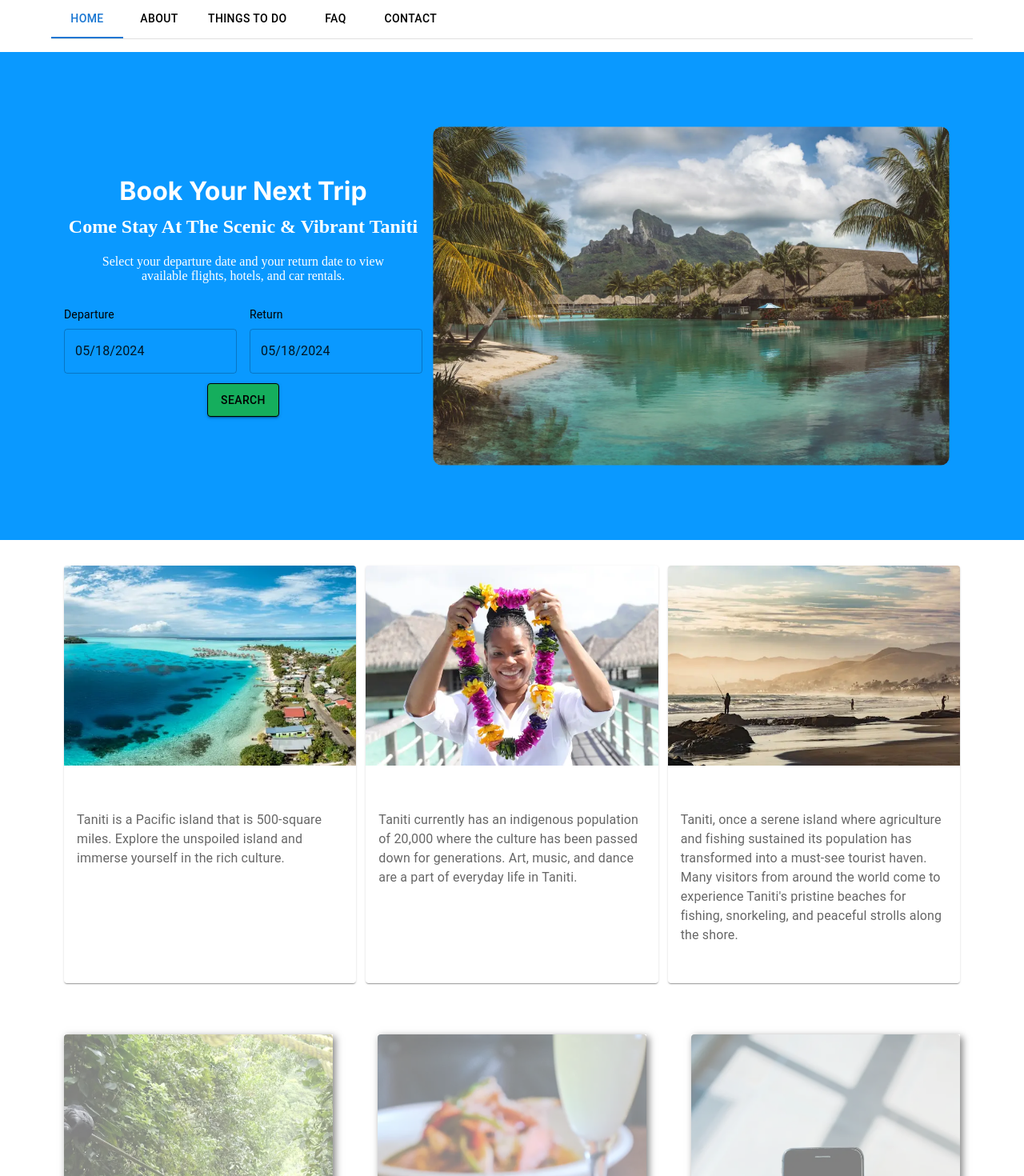
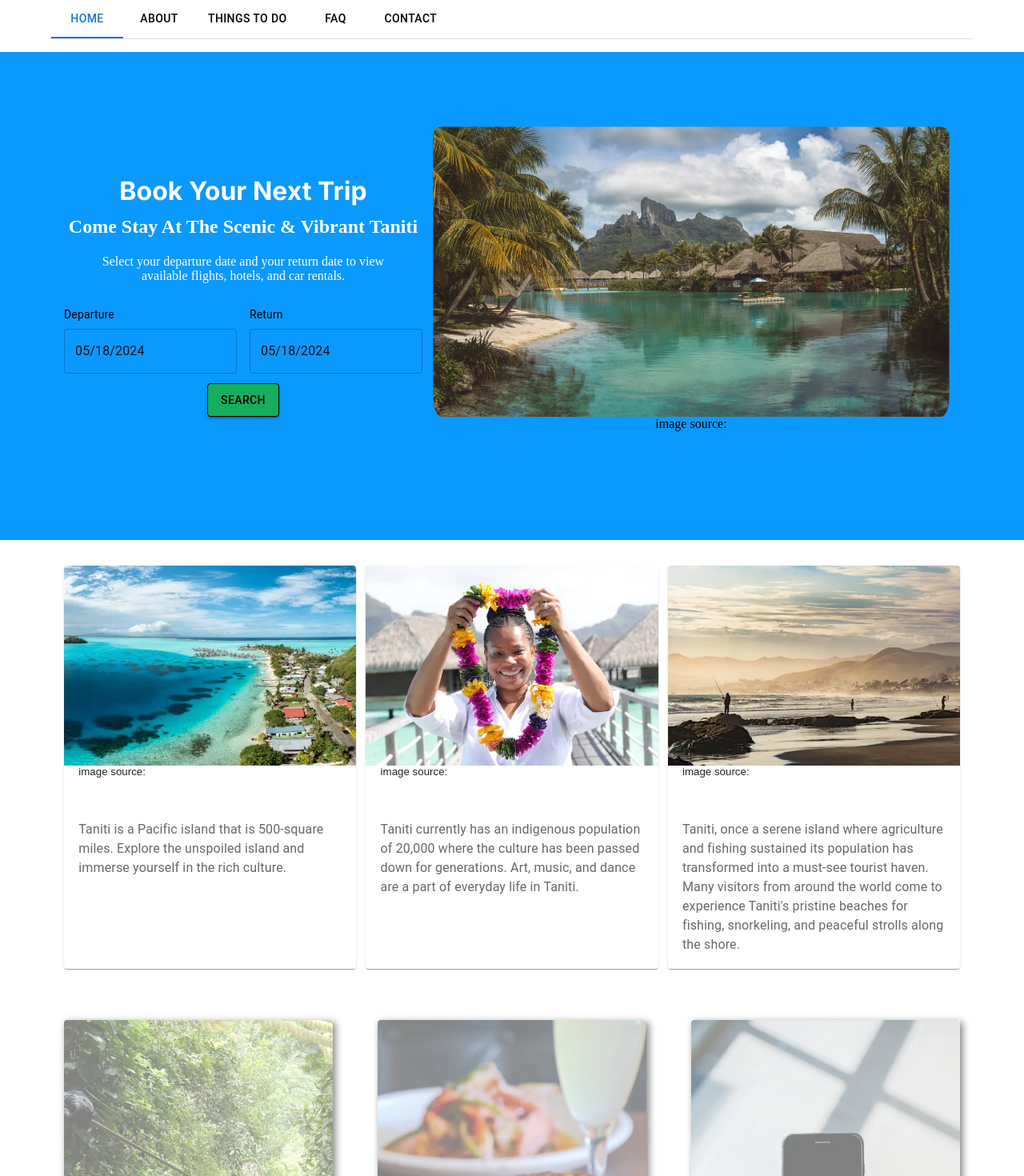
Before and after one commit to Xavier-Julian-Rodriguez/taniti, a Next.js app: page / in a window 1280 px wide. Shown: the top 1470 px of the page at 80% size. Built offline with nearby package versions, Linux system fonts and the light colour scheme.

Commit message:
changed card heading to body text for image sources

```diff
--- a/app/page.js
+++ b/app/page.js
@@ -31,20 +31,24 @@ export default function Home() {
             priority
             style={{ objectFit: "cover" }}
           />
+          <p className={styles.source}>image source: </p>
         </div>
       </div>
       <div className={styles.rowFlex}>
         <Card
+          heading="image source: "
           image="/birdEyeView.webp"
           alt="birds eye view of taniti island"
           text="Taniti is a Pacific island that is 500-square miles. Explore the unspoiled island and immerse yourself in the rich culture."
         />
         <Card
+          heading="image source: "
           image="/tanitian.webp"
           alt="tanitian person holding a floral lei"
           text="Taniti currently has an indigenous population of 20,000 where the culture has been passed down for generations. Art, music, and dance are a part of everyday life in Taniti. "
         />
         <Card
+          heading="image source: "
           image="/fishing.webp"
           alt="people fishing on the beach during sunset"
           text="Taniti, once a serene island where agriculture and fishing sustained its population has transformed into a must-see tourist haven. Many visitors from around the world come to experience Taniti's pristine beaches for fishing, snorkeling, and peaceful strolls along the shore."
--- a/app/page.module.css
+++ b/app/page.module.css
@@ -47,12 +47,17 @@
   height: 450px;
   position: relative;
   display: flex;
+  flex-direction: column;
+  text-align: center;
 }
-
+.source {
+  padding-top: 0 !important;
+  margin-top: 0 !important;
+}
 .heroImage {
   width: 100%;
   border-radius: 24px;
-  padding: 2%;
+  padding: 2% 2% 0 2%;
 }
 
 .rowFlex {
--- a/components/Card.js
+++ b/components/Card.js
@@ -12,11 +12,11 @@ export default function ActionAreaCard({ image, heading, text, alt }) {
     <Card sx={{ width: "33%" }} className={styles.card}>
       <CardActionArea>
         <CardMedia component="img" height="250" image={image} alt={alt} />
-        <CardContent sx={{ padding: "3rem 1rem !important" }}>
-          <Typography gutterBottom variant="h5" component="div">
+        <CardContent sx={{ padding: "0rem 5% 5% 5% !important" }}>
+          <Typography gutterBottom variant="body3" component="div">
             {heading}
           </Typography>
-          <Typography variant="body1" color="text.secondary">
+          <Typography variant="body1" color="text.secondary" sx={{paddingTop:"3rem !important"}}>
             {text}
           </Typography>
         </CardContent>
```
